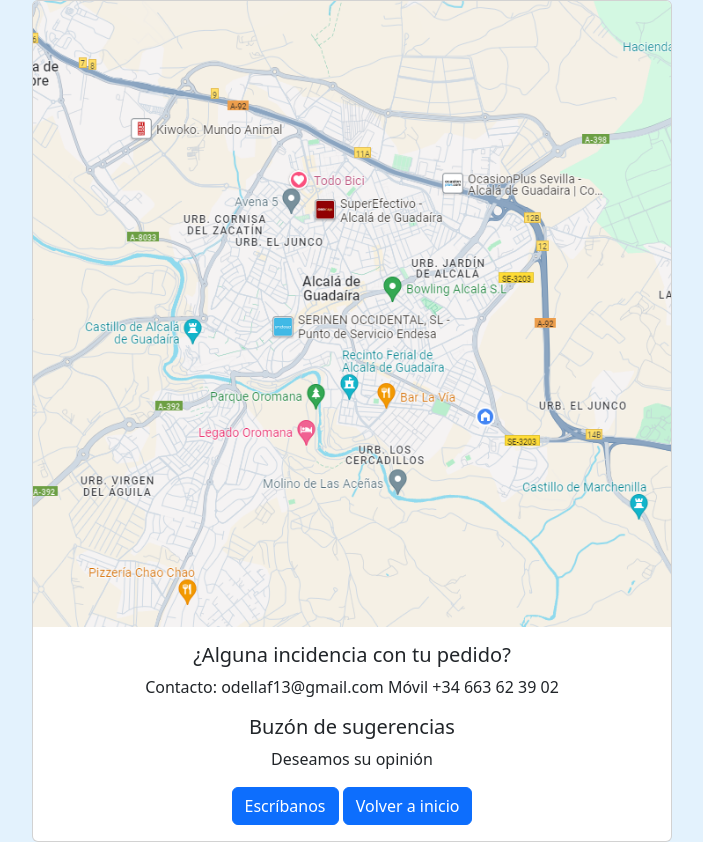
After one commit to odellaf13/TiendaVinos, a PHP site: page /vistauser/contactanos.php in a window 1280 px wide. The commit adds this page. Shown: the whole page, without its empty margins (288-991 px from the left). Run offline with PHP 8.4, Linux system fonts and the light colour scheme.

Commit message:
gran commit del 4/3

```diff
--- a/estilovistaadmin.css
+++ /dev/null
@@ -1,5 +0,0 @@
-#body{
-
-    background-color:rgb(254, 154, 154);
-
-}
--- a/phplogin/borrarusuario.php
+++ b/phplogin/borrarusuario.php
@@ -4,7 +4,7 @@
 	<meta charset="utf-8">
 	<meta name="viewport" content="width=device-width, initial-scale=1">
 	<title>borrarusuario</title>
-    <link rel="stylesheet" type="text/css" href="estiloregistro1.css">
+    <link rel="stylesheet" type="text/css" href="registrousuario.css">
     <link href="https://cdn.jsdelivr.net/npm/bootstrap@5.3.2/dist/css/bootstrap.min.css" rel="stylesheet" integrity="sha384-T3c6CoIi6uLrA9TneNEoa7RxnatzjcDSCmG1MXxSR1GAsXEV/Dwwykc2MPK8M2HN" crossorigin="anonymous">
 	<script src="https://cdn.jsdelivr.net/npm/bootstrap@5.3.2/dist/js/bootstrap.bundle.min.js" integrity="sha384-C6RzsynM9kWDrMNeT87bh95OGNyZPhcTNXj1NW7RuBCsyN/o0jlpcV8Qyq46cDfL" crossorigin="anonymous"></script>
 
--- a/phplogin/estiloregistro1.css
+++ /dev/null
@@ -1,5 +0,0 @@
-#body{
-
-    background-color:rgb(120, 227, 235);
-
-}
--- a/phplogin/indexlogin.php
+++ b/phplogin/indexlogin.php
@@ -7,8 +7,8 @@
 <head>
 	<meta charset="utf-8">
 	<meta name="viewport" content="width=device-width, initial-scale=1">
-	<title>Document</title>
-    <link rel="stylesheet" type="text/css" href="estiloregistro.css">
+	<title>Inicio sesión</title>
+    <link rel="stylesheet" type="text/css" href="registrousuario.css">
     <link href="https://cdn.jsdelivr.net/npm/bootstrap@5.3.2/dist/css/bootstrap.min.css" rel="stylesheet" integrity="sha384-T3c6CoIi6uLrA9TneNEoa7RxnatzjcDSCmG1MXxSR1GAsXEV/Dwwykc2MPK8M2HN" crossorigin="anonymous">
 	<script src="https://cdn.jsdelivr.net/npm/bootstrap@5.3.2/dist/js/bootstrap.bundle.min.js" integrity="sha384-C6RzsynM9kWDrMNeT87bh95OGNyZPhcTNXj1NW7RuBCsyN/o0jlpcV8Qyq46cDfL" crossorigin="anonymous"></script>
 
@@ -18,7 +18,7 @@
 
 <div id="form">
 
-    <h1>Inicio de sesión</h1>
+    <h1>Inicie sesión para buscar su pedido</h1>
     <form name= "form" action="login.php" onsubmit="return isvalid()" method="POST">
         <label>Nombre de usuario: </label>
         <input type="text" id="user" name="user"></br></br>
--- a/phplogin/login.php
+++ b/phplogin/login.php
@@ -30,7 +30,7 @@
     } else {
         echo '<script>
         window.location.href = "indexlogin.php";
-        alert("Registro fallido. Usuario o contraseña no válido");
+        alert("Usuario no registrado o contraseña no válida");
         </script>';
     }
 
--- a/phplogin/registro_usuario.php
+++ b/phplogin/registro_usuario.php
@@ -4,7 +4,7 @@
 	<meta charset="utf-8">
 	<meta name="viewport" content="width=device-width, initial-scale=1">
 	<title>registro_usuario</title>
-    <link rel="stylesheet" type="text/css" href="estiloregistro1.css">
+    <link rel="stylesheet" type="text/css" href="registrousuario.css">
     <link href="https://cdn.jsdelivr.net/npm/bootstrap@5.3.2/dist/css/bootstrap.min.css" rel="stylesheet" integrity="sha384-T3c6CoIi6uLrA9TneNEoa7RxnatzjcDSCmG1MXxSR1GAsXEV/Dwwykc2MPK8M2HN" crossorigin="anonymous">
 	<script src="https://cdn.jsdelivr.net/npm/bootstrap@5.3.2/dist/js/bootstrap.bundle.min.js" integrity="sha384-C6RzsynM9kWDrMNeT87bh95OGNyZPhcTNXj1NW7RuBCsyN/o0jlpcV8Qyq46cDfL" crossorigin="anonymous"></script>
 
--- a/phplogin/estiloregistro.css
+++ b/phplogin/registrousuario.css
@@ -1,6 +1,6 @@
 #body{
 
-    background-color:rgb(161, 110, 47);
+    background-color: #e3f2fd;
 
 }
 
--- a/vistauser/Indexvistauser.php
+++ b/vistauser/Indexvistauser.php
@@ -90,7 +90,7 @@
                 </tbody>
                 </table>
 
-
+                <a href="/TiendaVinos/menuvistauser.php" class="btn btn-primary">Volver a menú</a></br></br>
 
                 <button class="btn btn-primary" onclick="mostrarF()">Ver carrito</button>
 
--- /dev/null
+++ b/vistauser/contactanos.css
@@ -0,0 +1,5 @@
+#body{
+
+    background-color: #e3f2fd;
+
+}
--- /dev/null
+++ b/vistauser/contactanos.php
@@ -0,0 +1,29 @@
+<!DOCTYPE html>
+<html>
+<head>
+    <meta charset="utf-8">
+    <meta name="viewport" content="width=device-width, initial-scale=1">
+    <title>Vinos desde casa</title>
+    <link rel="stylesheet" type="text/css" href="contactanos.css">
+    <link href="https://cdn.jsdelivr.net/npm/bootstrap@5.3.2/dist/css/bootstrap.min.css" rel="stylesheet" integrity="sha384-T3c6CoIi6uLrA9TneNEoa7RxnatzjcDSCmG1MXxSR1GAsXEV/Dwwykc2MPK8M2HN" crossorigin="anonymous">
+    <link rel="stylesheet" href="https://cdn.jsdelivr.net/npm/bootstrap-icons@1.11.3/font/bootstrap-icons.min.css">
+    <script src="https://cdn.jsdelivr.net/npm/bootstrap@5.3.2/dist/js/bootstrap.bundle.min.js" integrity="sha384-C6RzsynM9kWDrMNeT87bh95OGNyZPhcTNXj1NW7RuBCsyN/o0jlpcV8Qyq46cDfL" crossorigin="anonymous"></script>
+</head>
+<body class="d-flex align-items-center justify-content-center" id="body">
+    <div class="card text-center mx-5" style="max-width: 40rem;">
+        <img src="/TiendaVinos/contactanos.png" class="card-img-top" alt="...">
+        <div class="card-body">
+            <h5 class="card-title">¿Alguna incidencia con tu pedido?</h5>
+            <p class="card-text">Contacto: odellaf13@gmail.com Móvil +34 663 62 39 02</p>
+
+            <h5 class="card-title">Buzón de sugerencias</h5>
+            <p class="card-text">Deseamos su opinión</p>
+
+
+            <a href="/TiendaVinos/menuvistauser.php" class="btn btn-primary">Escríbanos</a>
+            <a href="/TiendaVinos/menuvistauser.php" class="btn btn-primary">Volver a inicio</a>
+        </div>
+    </div>
+
+</body>
+</html>
```
Also changed, not shown: menuvistauser.php (+5 -4 lines), phplogin/estilo.css (deleted, +0 -32 lines), vistaadmin/Conexion.php (added, +14 -0 lines), vistauser/añadir_carrito1.php (deleted, +0 -31 lines), contactanos.png (added).
